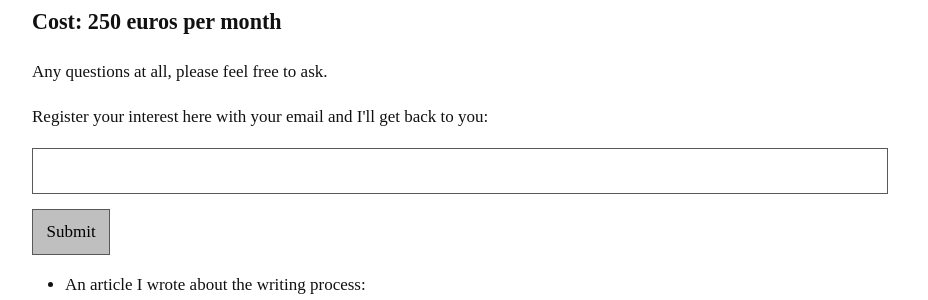
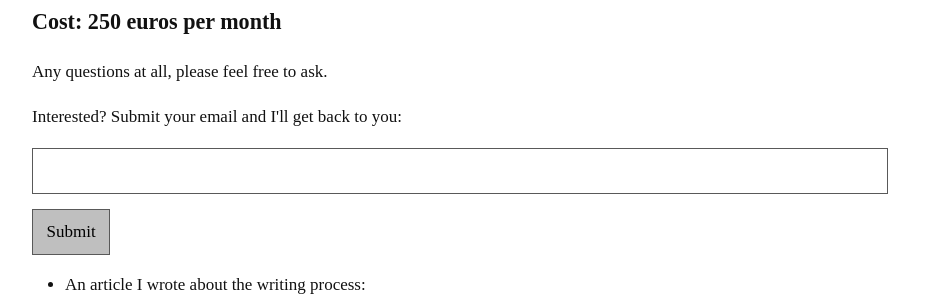
Before and after one commit to mayngo-net/mayngo-net.github.io, a Jekyll site: the page built from writers-compass.markdown, in a window 1280 px wide and 900 px high, scrolled down 3265 px. Shown: the part 255-555 px from the top of the window, without its empty margins (168-1096 px from the left). Built offline with Jekyll 4.4.1, drawn with Linux system fonts in a browser that asks for light colours; some web fonts are replaced.

Commit message:
Update writers-compass.markdown

```diff
--- a/writers-compass.markdown
+++ b/writers-compass.markdown
@@ -86,7 +86,7 @@ Any questions at all, please feel free to ask.
 
 <form target="_blank" action="https://formsubmit.co/{{ site.email }}" method="POST">
 
-<label for="email">Register your interest here with your email and I'll get back to you:</label>
+<label for="email">Interested? Submit your email and I'll get back to you:</label>
 <input type="email" id="email" name="email">
 
 <button type="submit">Submit</button>
```
